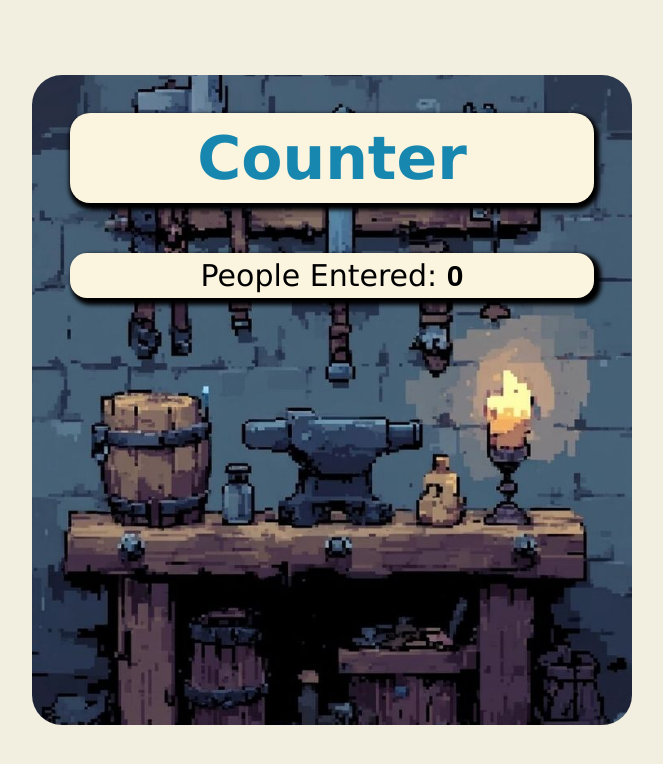
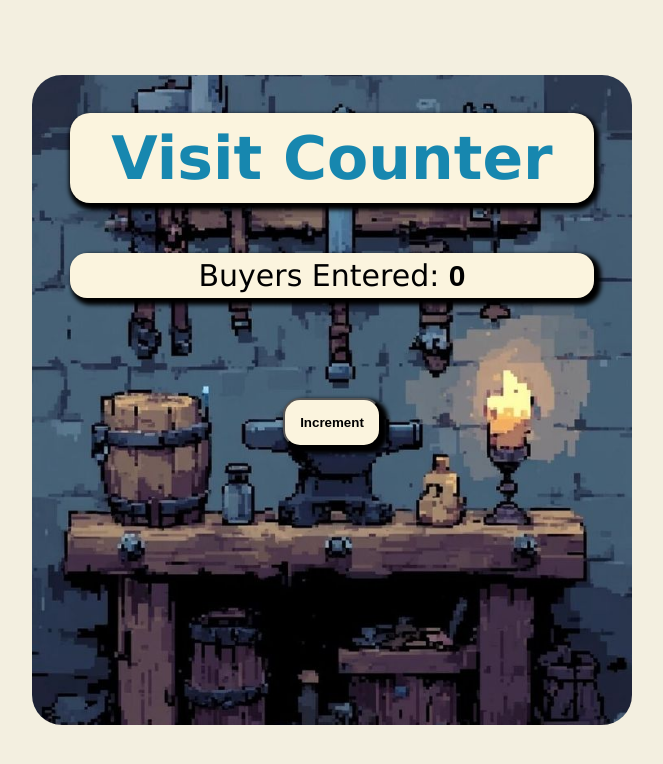
Before and after one commit to xn031wn/Armory-counter, a plain HTML site: page index.html in a window 1280 px wide. Shown: the whole page, without its empty margins (308-971 px from the left). Drawn offline with Linux system fonts and the light colour scheme.

Commit message:
Add files via upload

```diff
--- a/app.js
+++ b/app.js
@@ -0,0 +1,5 @@
+console.log("heyy");
+console.log("Hello world!");
+
+
+let visitCount = document.getElementById("count");
--- a/index.html
+++ b/index.html
@@ -3,15 +3,15 @@
 <head>
     <meta charset="UTF-8">
     <meta name="viewport" content="width=device-width, initial-scale=1.0">
-    <title>Passenger Counter</title>
+    <title>Armory Counter</title>
     <link href="styles.css" rel="stylesheet">
 </head>
 <body>
     <div class="main">
-        <h1 class="title">Counter</h1>
+        <h1 class="title">Visit Counter</h1>
         <div class="counter">
-            <p> People Entered: <span id="count">0</span> </p>
-
+            <p> Buyers Entered: <span id="count"> 0 </span> </p>
+            <button id="increment"> Increment </button>
 
         </div>
 
@@ -22,6 +22,7 @@
 
 
 
+
     <script src="app.js" defer></script>
 </body>
 </html>
--- a/styles.css
+++ b/styles.css
@@ -1,16 +1,15 @@
-*{
+* {
   padding: 0;
   margin: 0;
   box-sizing: border-box;
 }
 
 body {
-    background-color: #F3EFE0;
+  background-color: #f3efe0;
   display: flex;
   height: 100vh;
   align-items: center;
   justify-content: center;
-
 }
 
 .main {
@@ -20,14 +19,13 @@ body {
   background-size: cover;
   color: #1787af;
   font-family: Verdana, Geneva, Tahoma, sans-serif;
-    text-decoration:dashed;
+  text-decoration: dashed;
   font-size: 30px;
-    padding:3%;
+  padding: 3%;
   height: 650px;
   width: 600px;
   border-radius: 30px;
   text-align: center;
-
 }
 
 .main h1 {
@@ -37,19 +35,29 @@ body {
   padding: 10px;
 }
 
-
-.main div p{
+.main div p {
   box-shadow: #000000 4px 4px 4px 3px;
   background-color: #fbf4de;
   border-radius: 17px;
   color: black;
   padding: 5px;
-    margin:50px 0;
+  margin: 50px 0;
 }
 
 #count {
   font: 100x;
   font-weight: 800;
-    font-family: Haettenschweiler, 'Arial Narrow Bold', sans-serif;
+  font-family: Haettenschweiler, "Arial Narrow Bold", sans-serif;
+}
 
+#increment {
+  box-shadow: #000000 4px 4px 4px 3px;
+  background-color: #fbf4de;
+  border-radius: 17px;
+  color: black;
+  padding: 15px;
+  margin: 50px 0;
+  font: 100x;
+  font-weight: 800;
+  font-family: Haettenschweiler, "Arial Narrow Bold", sans-serif;
 }
```
Lines whose indentation alone changed are shown as unchanged.
